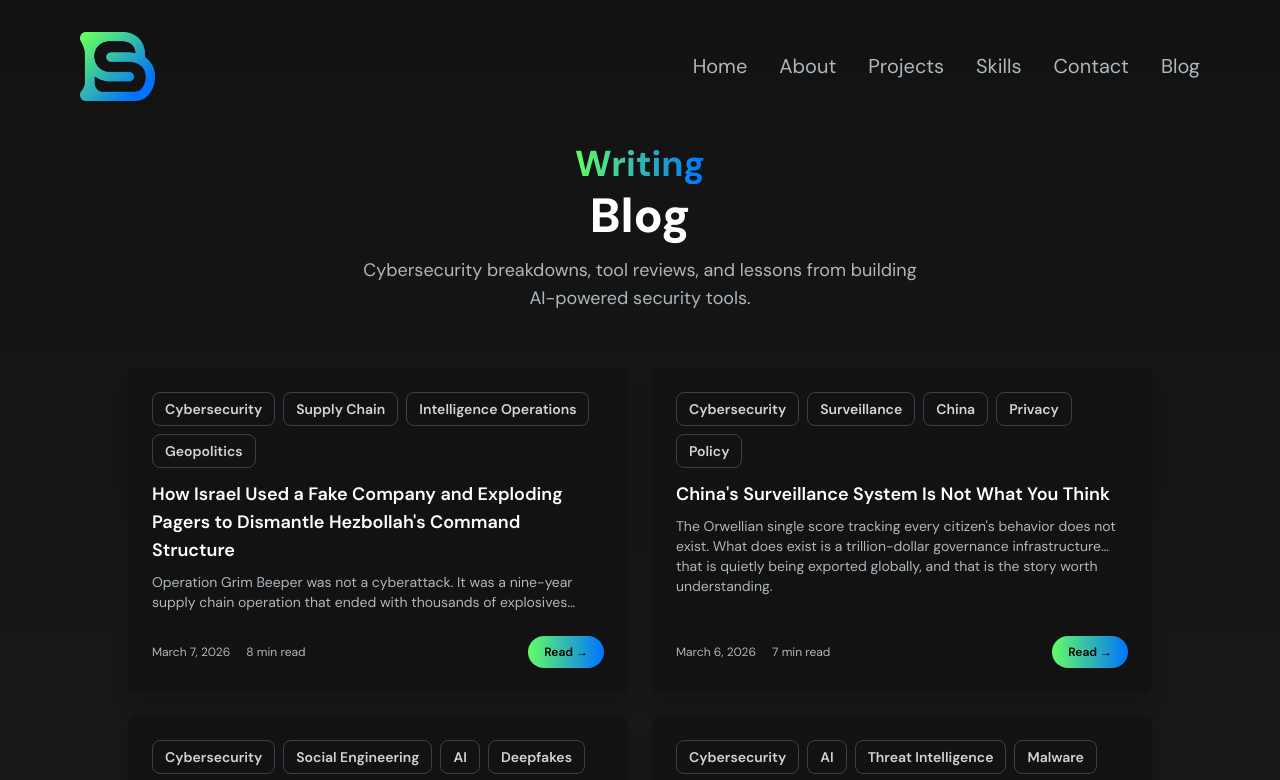
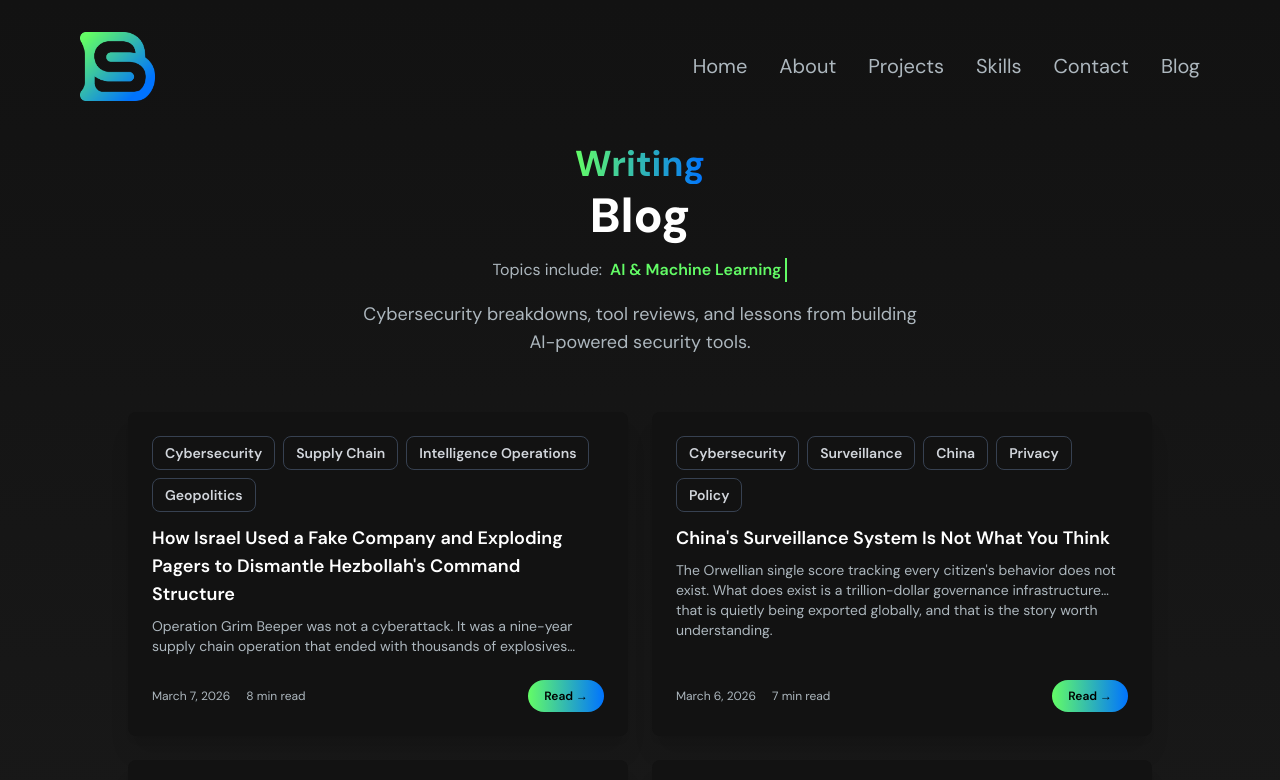
Before and after one commit to Steven6Brown/portfolioWebsite, a Next.js app: page /blog in a window 1280 px wide. Shown: the top 780 px of the page. Built offline with nearby package versions, Linux system fonts and the light colour scheme.

Commit message:
Added typing animation to blog page

```diff
--- /dev/null
+++ b/app/blog/TypingText.jsx
@@ -0,0 +1,50 @@
+'use client';
+import { useEffect, useState } from "react";
+
+const words = [
+  'Cybersecurity',
+  'AI & Machine Learning',
+  'Threat Intelligence',
+  'Tool Reviews',
+  'Incident Response',
+  'Privacy & Surveillance',
+];
+
+export default function TypingText() {
+  const [display, setDisplay] = useState('');
+  const [wordIndex, setWordIndex] = useState(0);
+  const [charIndex, setCharIndex] = useState(0);
+  const [deleting, setDeleting] = useState(false);
+
+  useEffect(() => {
+    const word = words[wordIndex];
+    let timeout;
+
+    if (!deleting) {
+      if (charIndex < word.length) {
+        timeout = setTimeout(() => setCharIndex(i => i + 1), 80);
+      } else {
+        timeout = setTimeout(() => setDeleting(true), 1400);
+      }
+    } else {
+      if (charIndex > 0) {
+        timeout = setTimeout(() => setCharIndex(i => i - 1), 50);
+      } else {
+        setDeleting(false);
+        setWordIndex(i => (i + 1) % words.length);
+      }
+    }
+
+    setDisplay(word.slice(0, charIndex));
+    return () => clearTimeout(timeout);
+  }, [charIndex, deleting, wordIndex]);
+
+  return (
+    <div className="flex justify-center items-center gap-2 mt-4 min-h-[28px]">
+      <span className="text-bt-grey text-base">Topics include:</span>
+      <span className="text-p-green text-base font-semibold border-r-2 border-p-green pr-1">
+        {display}
+      </span>
+    </div>
+  );
+}
--- a/app/blog/page.jsx
+++ b/app/blog/page.jsx
@@ -2,6 +2,7 @@ import Link from "next/link";
 import { getAllPosts } from "../../lib/blog";
 import { Navbar } from "../components/Navbar";
 import { Footer } from "../components/Footer";
+import TypingText from "./TypingText";
 
 export const metadata = {
   title: "Blog",
@@ -13,14 +14,10 @@ export default async function BlogPage() {
 
   return (
     <div className="blog-page bg-gradient-to-b from-h-black to-[#222222] min-h-screen flex flex-col">
-      {/* Navbar */}
       <div className="sticky top-0 z-10">
         <Navbar />
       </div>
-
-      {/* Main content */}
       <main className="container mx-auto px-4 pt-36 flex-grow">
-        {/* Header */}
         <div className="text-center mb-14">
           <h3 className="mb-2">
             <span className="bg-gradient-to-r from-p-green to-s-blue text-transparent bg-clip-text inline-block">
@@ -28,12 +25,11 @@ export default async function BlogPage() {
             </span>
           </h3>
           <h2 className="text-white">Blog</h2>
+          <TypingText />
           <p className="text-bt-grey text-lg max-w-xl mx-auto mt-4">
             Cybersecurity breakdowns, tool reviews, and lessons from building AI-powered security tools.
           </p>
         </div>
-
-        {/* Blog posts */}
         {posts.length === 0 ? (
           <p className="text-center text-bt-grey mt-20">No posts yet — check back soon.</p>
         ) : (
@@ -55,14 +51,10 @@ export default async function BlogPage() {
                     maskComposite: 'exclude',
                   }}
                 />
-                {/* Tags */}
                 {post.tags?.length > 0 && (
                   <div className="flex flex-wrap gap-2 mb-3">
                     {post.tags.map((tag) => (
-                      <span
-                        key={tag}
-                        className="px-3 py-1.5 text-sm font-semibold rounded-lg bg-[#121212] border border-gray-700 text-gray-300 hover:border-p-green hover:text-white transition-colors duration-200"
-                      >
+                      <span key={tag} className="px-3 py-1.5 text-sm font-semibold rounded-lg bg-[#121212] border border-gray-700 text-gray-300 hover:border-p-green hover:text-white transition-colors duration-200">
                         {tag}
                       </span>
                     ))}
@@ -86,8 +78,6 @@ export default async function BlogPage() {
           </div>
         )}
       </main>
-
-      {/* Footer */}
       <Footer />
     </div>
   );
```
